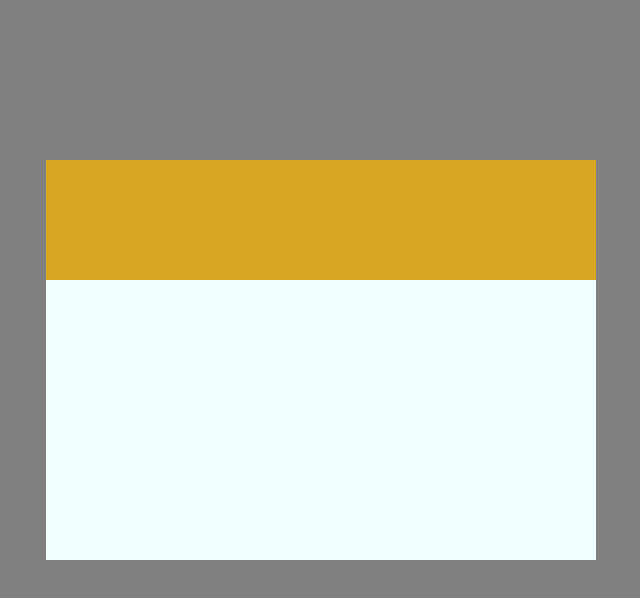
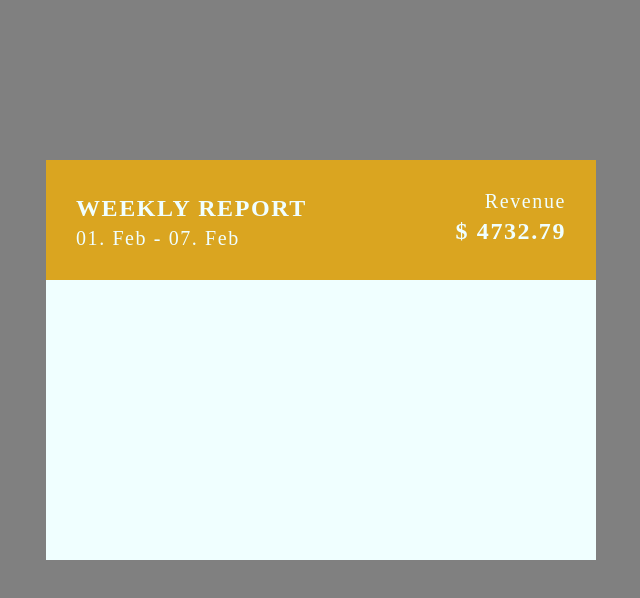
Before and after one commit to HasanKanaya/weeklyReport, a plain HTML site: page index.html in a window 1280 px wide. Shown: the whole page, without its empty margins (319-959 px from the left). Drawn offline with Linux system fonts and the light colour scheme.

Commit message:
finish the top part

```diff
--- a/index.html
+++ b/index.html
@@ -9,7 +9,16 @@
   </head>
   <body>
     <div class="shape">
-      <div class="top"></div>
+      <div class="top">
+        <div class="text leftText">
+          <h2>WEEKLY REPORT</h2>
+          <p>01. Feb - 07. Feb</p>
+        </div>
+        <div class="text rightText">
+          <p>Revenue</p>
+          <h2>$ 4732.79</h2>
+        </div>
+      </div>
       <div class="bottom"></div>
     </div>
   </body>
--- a/style.css
+++ b/style.css
@@ -18,6 +18,27 @@ body {
 .shape .top {
   height: 30%;
   background-color: goldenrod;
+  display: flex;
+  align-items: center;
+  justify-content: space-between;
+}
+
+.shape .top .text {
+  margin: 0 30px;
+  color: azure;
+  letter-spacing: 1.6px;
+}
+
+.shape .top .text h2 {
+  margin: 5px 0;
+}
+
+.shape .top .text p {
+  font-size: 20px;
+}
+
+.shape .top .rightText {
+  text-align: right;
 }
 
 .shape .bottom {
```
